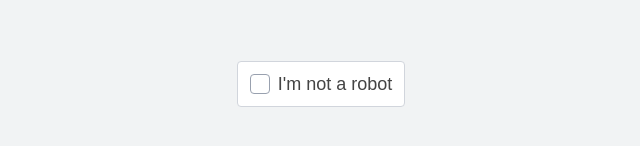
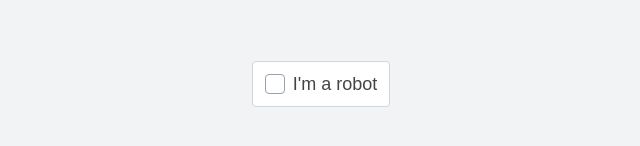
Before and after one commit to harumaki1220/Are-you-a-robot, a Next.js app: page / in a window 1280 px wide. Shown: the part 316-462 px from the top of the page, without its empty margins (319-959 px from the left). Built offline with nearby package versions, Linux system fonts and the light colour scheme.

Commit message:
fix:Im not a robotをIm a robotに修正

```diff
--- a/src/components/RecaptchaBox.tsx
+++ b/src/components/RecaptchaBox.tsx
@@ -45,7 +45,7 @@ const RecaptchaBox = () => {
       >
         {checkboxContent}
         <span className="text-lg font-medium text-[#444]">
-          I&apos;m not a robot
+          I&apos;m a robot
         </span>
       </button>
 
```
